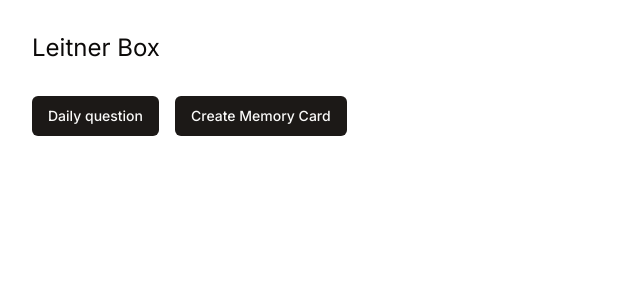
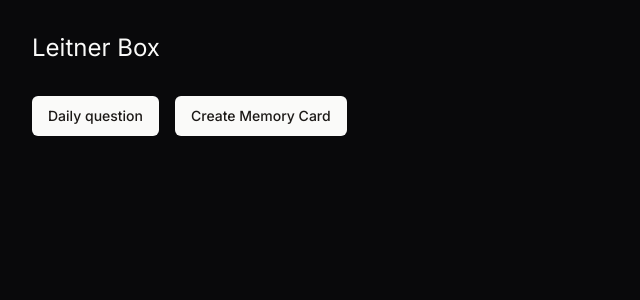
Before and after one commit to GZyannick/leit-dev, a Next.js app: page /leitner-box in a window 1280 px wide. Shown: the top 300 px of the page, without its empty margins (0-640 px from the left). Built offline with nearby package versions, Linux system fonts and the light colour scheme.

Commit message:
ajout darkmode

```diff
--- a/app/globals.css
+++ b/app/globals.css
@@ -42,7 +42,7 @@ body,
   }
 
   .dark {
-    --background: 20 14.3% 4.1%;
+    --background: 240 10% 3.9%;
     --foreground: 60 9.1% 97.8%;
 
     --card: 20 14.3% 4.1%;
--- a/app/layout.tsx
+++ b/app/layout.tsx
@@ -21,7 +21,7 @@ export default function RootLayout({
     <ClerkProvider>
     <html lang="en">
       <body className={inter.className}>
-      <ThemeProvider attribute="class" defaultTheme="system"  enableSystem>
+      <ThemeProvider attribute="class" defaultTheme="dark"  enableSystem>
             {children}
       </ThemeProvider>
       </body>
--- a/components/mindmap/mindmap.tsx
+++ b/components/mindmap/mindmap.tsx
@@ -84,6 +84,7 @@ const Mindmap = () => {
                           fitViewOptions={fitViewOptions}
                           defaultEdgeOptions={defaultEdgeOptions}
                           nodeTypes={nodeTypes}
+                          className='dark:bg-[#09090b] light:bg-white'
                       >
                           <Background/>
                           <Controls/>
```
Also changed, not shown: app/mindmap/[id]/page.tsx (+0 -7 lines).
